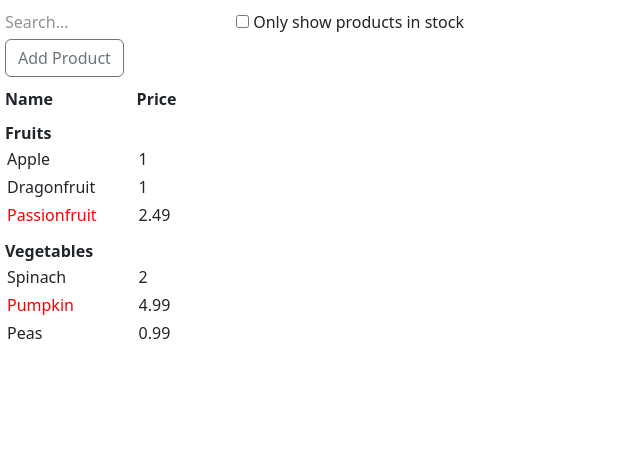
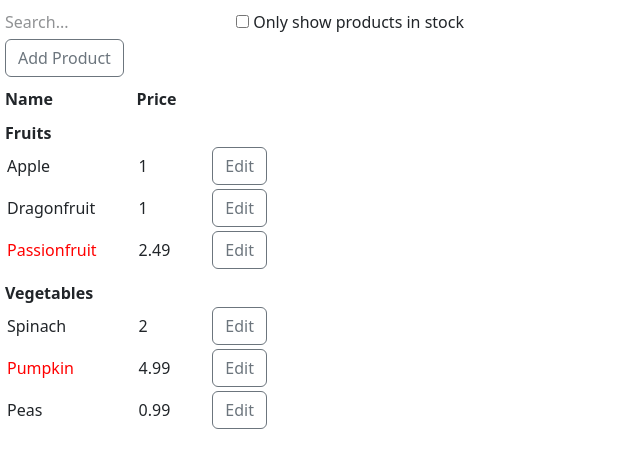
Before and after one commit to JackH01/grocery-store-stock-tracker, a Next.js app in the folder frontend/: page / in a window 1280 px wide. Shown: the top 468 px of the page, without its empty margins (0-640 px from the left). Built offline with nearby package versions, Linux system fonts and the light colour scheme.

Commit message:
Edit button for each product (front end only)

```diff
--- a/frontend/src/app/page.tsx
+++ b/frontend/src/app/page.tsx
@@ -20,7 +20,12 @@ export interface ProductData {
   name: string;
 }
 
-
+const emptyProduct: ProductData = {
+  category: "Fruits",
+  price: 0.01,
+  stocked: false,
+  name: "",
+}
 
 type ProductCategoryRowProps = {
   category: string;
@@ -50,6 +55,7 @@ type FilterableProductTableProps = {
 type AddEditButtonProps = {
   product: ProductData;
   handleSubmit: (product: ProductData) => void;
+  isAdd: boolean;
 }
 
 function ProductCategoryRow({ category }: ProductCategoryRowProps) {
@@ -68,31 +74,33 @@ function ProductRow({ product }: ProductRowProps) {
       {product.name}
     </span>;
 
+  function handleSubmit(product: ProductData) {
+    // TODO change when we link to backend.
+    console.log("Edit product: " + product.name);
+}
+
   return (
     <tr>
       <td>{name}</td>
       <td>{product.price}</td>
+      <td><AddEditButton
+        product={product}
+        handleSubmit={handleSubmit}
+        isAdd={false}
+      /></td>
     </tr>
   );
 }
 
-function AddEditButton({ product, handleSubmit }: AddEditButtonProps) {
+function AddEditButton({ product, handleSubmit, isAdd }: AddEditButtonProps) {
   const [isAddEditModalOpen, setAddEditModalOpen] =
     useState<boolean>(false);
 
   const [currentProduct, setCurrentProduct] =
     useState<ProductData>(product);
 
-  // TODO fetch data from API for edit.
-  const defaultAddEditModalData: ProductData = {
-    category: "Fruits",
-    price: 0.01,
-    stocked: false,
-    name: "",
-  }
-
   const [addEditFormData, setAddEditFormData] =
-    useState<ProductData>(defaultAddEditModalData)
+    useState<ProductData>(product)
 
   const handleOpenAddEditModal = () => {
     setAddEditModalOpen(true);
@@ -102,7 +110,7 @@ function AddEditButton({ product, handleSubmit }: AddEditButtonProps) {
     setAddEditModalOpen(false);
   }
 
-  const handleFormSubmit = (): void => {
+  const handleFormSubmit = () => {
     setAddEditFormData(currentProduct);
     handleSubmit(addEditFormData);
     handleCloseAddEditModal();
@@ -122,10 +130,15 @@ function AddEditButton({ product, handleSubmit }: AddEditButtonProps) {
   return (
     <>
       <div>
-        <Button variant="outline-secondary" onClick={handleOpenAddEditModal}>Add Product</Button>
+        <Button
+          variant="outline-secondary"
+          onClick={handleOpenAddEditModal}
+          aria-label={isAdd ? "Add product button" : "Edit product Button"}>
+            {isAdd ? "Add Product" : "Edit"}
+          </Button>
       </div>
 
-      {addEditFormData && addEditFormData.name && (
+      {isAdd && addEditFormData && addEditFormData.name && (
         <div className="msg-box msg-box--success">
           Added product: <b>{addEditFormData.name}</b>
           (Price <b>{addEditFormData.price}</b>,
@@ -137,7 +150,7 @@ function AddEditButton({ product, handleSubmit }: AddEditButtonProps) {
       <Modal show={isAddEditModalOpen} onHide={handleCloseAddEditModal}>
 
         <Modal.Header closeButton>
-          <Modal.Title>Add a Product</Modal.Title>
+          <Modal.Title>{isAdd ? "Add": "Edit"} a Product</Modal.Title>
         </Modal.Header>
 
         <Modal.Body>
@@ -146,7 +159,7 @@ function AddEditButton({ product, handleSubmit }: AddEditButtonProps) {
             <Form.Control
               placeholder="E.g. Apple"
               aria-label="Product name input"
-              defaultValue={defaultAddEditModalData.name}
+              defaultValue={addEditFormData.name}
               onChange={(event) => handleChange(event as any)}
               name="name"
               autoFocus/>
@@ -162,7 +175,7 @@ function AddEditButton({ product, handleSubmit }: AddEditButtonProps) {
                 step=".01"
                 placeholder="0.99"
                 aria-label="Product price input"
-                defaultValue={defaultAddEditModalData.price}
+                defaultValue={addEditFormData.price}
                 onChange={(event) => handleChange(event as any)}
                 name="price"/>
             </InputGroup>
@@ -171,7 +184,7 @@ function AddEditButton({ product, handleSubmit }: AddEditButtonProps) {
           <Form.Group>
             <Form.Label>Category</Form.Label>
             <Form.Select
-              defaultValue={defaultAddEditModalData.category}
+              defaultValue={addEditFormData.category}
               aria-label="Product category select"
               onChange={(event) => handleChange(event as any)}
               name="category">
@@ -186,7 +199,7 @@ function AddEditButton({ product, handleSubmit }: AddEditButtonProps) {
             <Form.Check
               type="checkbox"
               label="In stock"
-              defaultChecked={defaultAddEditModalData.stocked}
+              defaultChecked={addEditFormData.stocked}
               aria-label="In stock checknox"
               onChange={(event) => handleChange(event as any)}
               name="instock"/>
@@ -198,11 +211,7 @@ function AddEditButton({ product, handleSubmit }: AddEditButtonProps) {
           <Button variant="secondary" onClick={handleCloseAddEditModal}>
             Cancel
           </Button>
-          <Button variant="primary" onClick={() => {
-            handleCloseAddEditModal()
-            handleFormSubmit()
-          }
-            }>
+          <Button variant="primary" onClick={handleFormSubmit}>
             Save Changes
           </Button>
         </Modal.Footer>
@@ -286,6 +295,11 @@ function FilterableProductTable({ products }: FilterableProductTableProps) {
   const [filterText, setFilterText] = useState("");
   const [inStockOnly, setInStockOnly] = useState(false);
 
+  function handleSubmit(product: ProductData) {
+    // TODO change when we link to backend.
+    console.log("Add product: " + product.name);
+  }
+
   return (
     <div>
       <SearchBar
@@ -293,7 +307,10 @@ function FilterableProductTable({ products }: FilterableProductTableProps) {
         inStockOnly={inStockOnly}
         onFilterTextChange={setFilterText}
         onInStockOnlyChange={setInStockOnly} />
-      <AddEditButton />
+      <AddEditButton
+        product={emptyProduct}
+        handleSubmit={handleSubmit}
+        isAdd={true}/>
       <ProductTable
         products={products}
         filterText={filterText}
```
